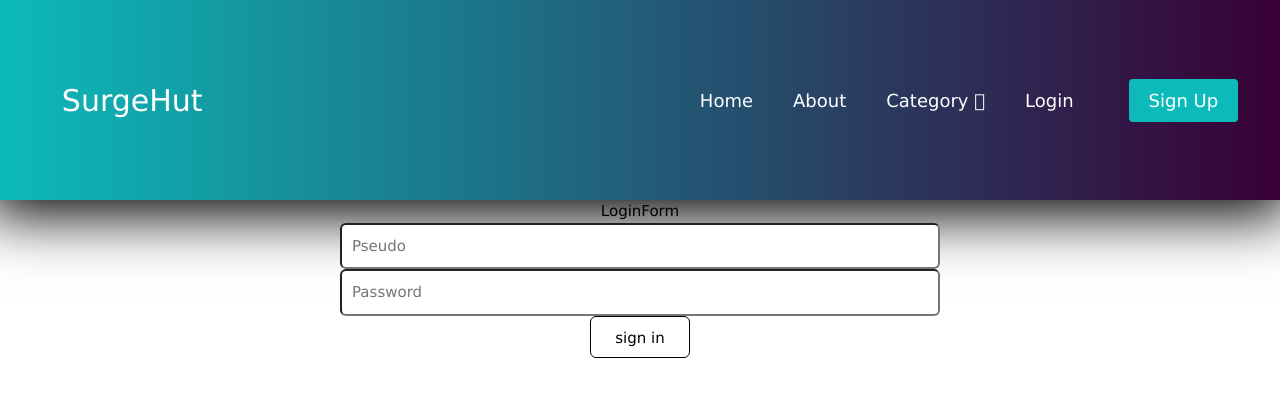
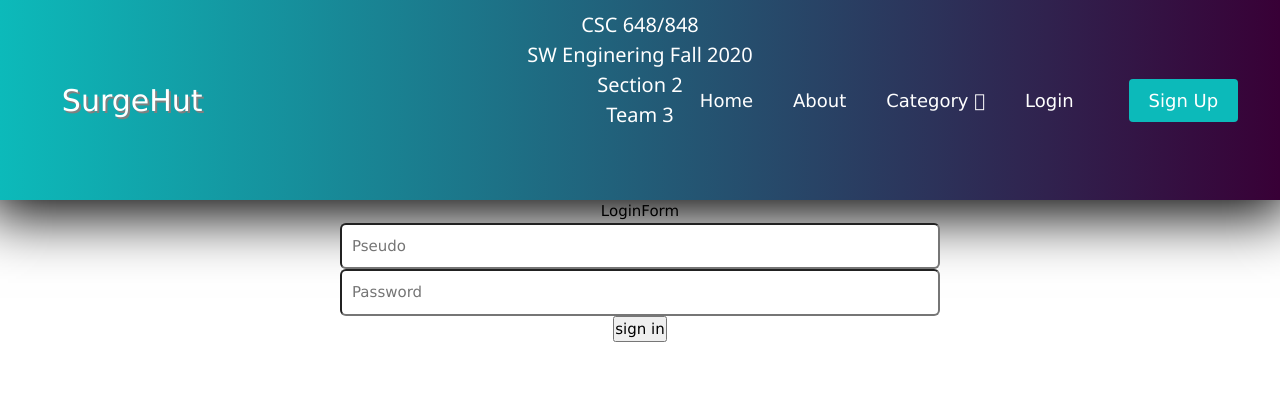
Before and after one commit to dbenavi5/surghut, a Next.js app in the folder application/docker/: page /login in a window 1280 px wide. Shown: the top 396 px of the page. Built offline with nearby package versions, Linux system fonts and the light colour scheme.

Commit message:
added watermark component to navbar

```diff
--- a/application/docker/components/Navbar.css
+++ b/application/docker/components/Navbar.css
@@ -15,6 +15,7 @@
     cursor: pointer;
     text-decoration: none;
     font-size: 2rem;
+    text-shadow: 2px 2px gray;
 }
 
 .fa-firstdraft {
--- a/application/docker/components/Navbar.js
+++ b/application/docker/components/Navbar.js
@@ -3,6 +3,7 @@
 import {useAuth} from '../contexts/auth';
 import {MobileButton} from './MobileButton';
 import Button from './Button';
+import Watermark from './Watermark';
 // import Link from 'next/link'
 
 
@@ -39,6 +40,7 @@
       <a href="/" className="navLogo">
         SurgeHut
       </a>
+      <Watermark />
       <div className="menuIcon" onClick={ handleClick }>
         <i className={click ? 'fas fa-times' : 'fas fa-bars'}/>
       </div>
--- a/application/docker/components/Search.module.css
+++ b/application/docker/components/Search.module.css
@@ -6,7 +6,7 @@
     border-radius: 6px;
 }
 
-.search_btn {
+/* .search_btn {
     position: inherit;
     padding: 10px;
     outline: none;
@@ -16,7 +16,7 @@
     height:  42px;
     background: transparent;
     z-index: 1;
-}
+} */
 .searchWrapper {
     margin-top: 100px;
     margin-bottom: 100px;
--- a/application/docker/components/Watermark.css
+++ b/application/docker/components/Watermark.css
@@ -1,8 +1,16 @@
 .watermark {
-    color: white;
-    position: fixed;
-    left: 500px;
-    padding: 0;
-    margin:0;
-
+    color: #fff;
+    width: 300px;
+    height: 300px;
+    position: absolute;
+    left: 50%;
+    top: 0;
+    margin-left: -150px;
+    text-align: center;
+    justify-self: space-between;
 }
+@media screen and (max-width: 960px) {
+    .watermark {
+      display: flexbox;
+    }
+}
--- a/application/docker/components/Watermark.js
+++ b/application/docker/components/Watermark.js
@@ -4,8 +4,9 @@
 function Watermark() {
   return (
     <div>
-      <h2 className="watermark">CSC 648/848<br/> SW Enginering Fall 2020</h2>
-      <h3 className="watermark" >Section 2<br/>Team 3</h3>
+      <h4 className="watermark">CSC 648/848<br/> SW Enginering Fall 2020
+      <br/>Section 2<br/>Team 3</h4>
+
     </div>
   );
 }
--- a/application/docker/pages/_document.js
+++ b/application/docker/pages/_document.js
@@ -2,7 +2,7 @@
 
 // import BottomNav from '../components/BottomNav';
 
-// import Watermark from '../components/Watermark';
+import Watermark from '../components/Watermark';
 
 
 // import { GA_TRACKING_ID } from '../lib/gtag'
@@ -28,9 +28,9 @@
 
         </Head>
         <body>
-	 <center>
+	      <center>
            <Main />
-	 </center>
+	      </center>
           <NextScript />
         </body>
       </Html>
```
